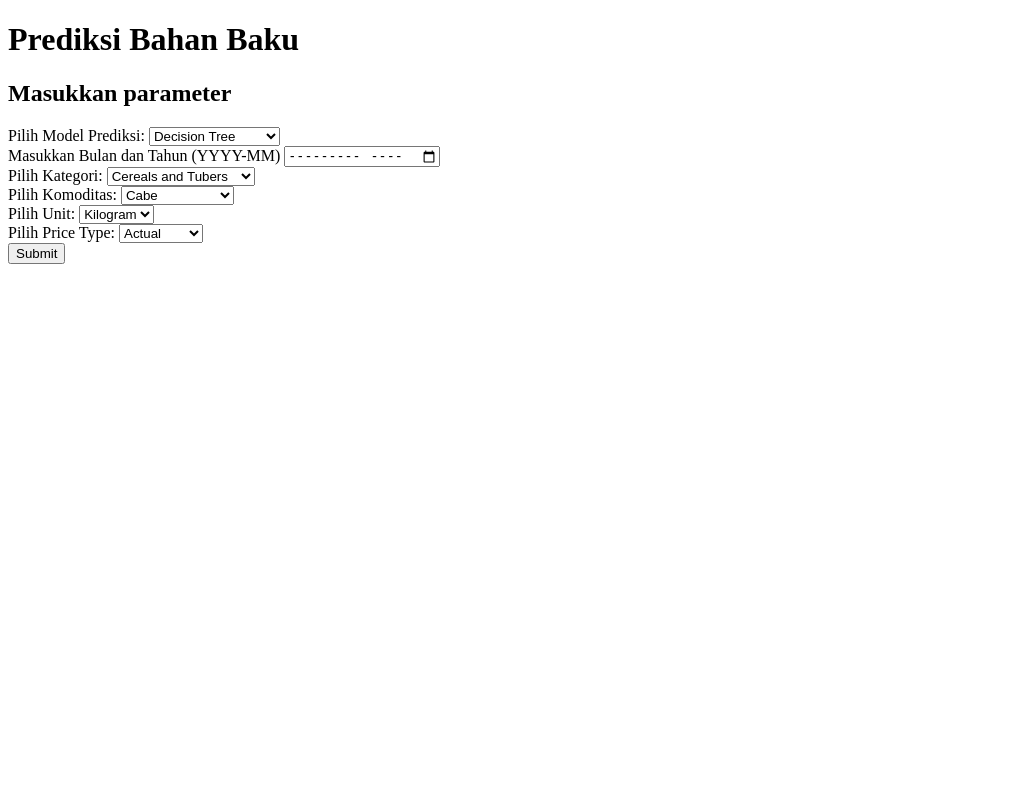
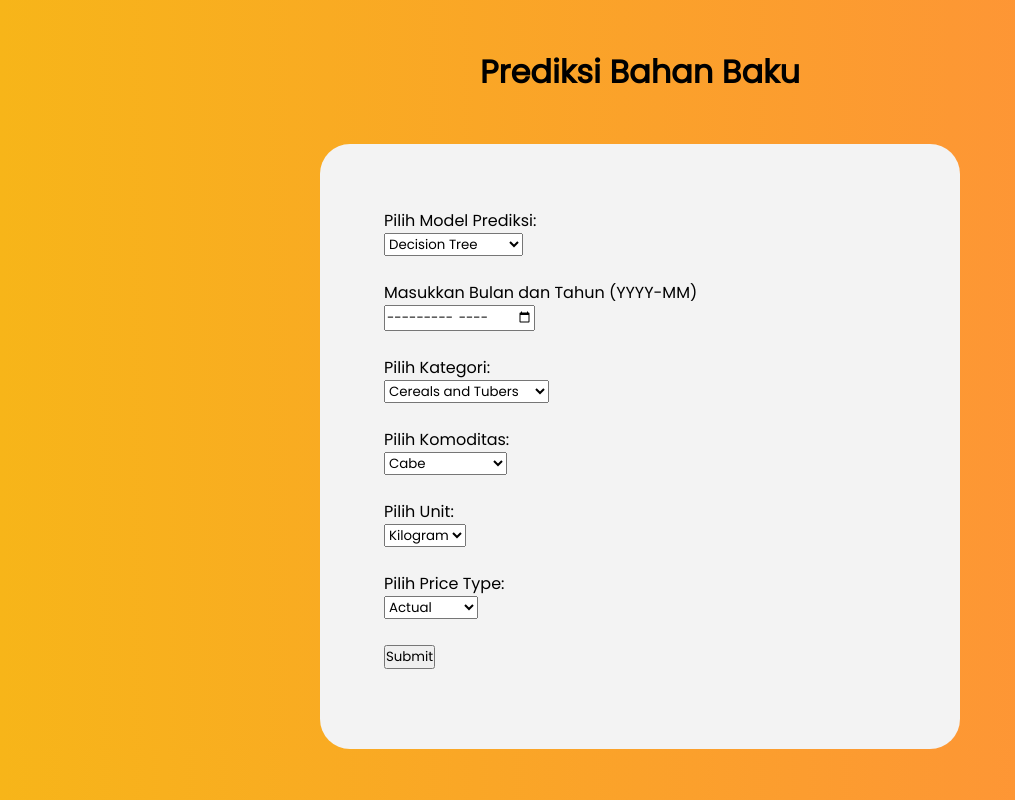
Before and after one commit to fabiansdp/Prediksi-Harga-Bahan, a Flask app: page / in a window 1280 px wide. Shown: the whole page, without its empty margins (0-1015 px from the left). Run offline with Flask 2, Linux system fonts and the light colour scheme.

Commit message:
add styling

```diff
--- /dev/null
+++ b/static/styles/index.css
@@ -0,0 +1,44 @@
+@import url('https://fonts.googleapis.com/css2?family=Inter:wght@300;400;500;600;700&family=Poppins&display=swap');
+
+* {
+  margin: 0;
+  padding: 0;
+  box-sizing: border-box;
+  font-family: 'Poppins', sans-serif;
+}
+
+body {
+  background: linear-gradient(90deg, rgba(247,181,25,1) 0%, rgba(255,142,60,1) 100%);
+}
+
+main {
+  display: flex;
+  justify-content: center;
+  flex-direction: column;
+  align-items: center;
+}
+
+header {
+  text-align: center;
+  padding: 1rem;
+  margin: 2rem 0;
+}
+
+#form {
+  width: 50%;
+  max-width: 50rem;
+  padding: 4rem;
+  background-color: #f3f3f3;
+  border-radius: 30px;
+}
+
+#price-container {
+  margin-top: 1rem;
+}
+
+.form-input {
+  display: flex;
+  flex-direction: column;
+  align-items: flex-start;
+  margin-bottom: 1.5rem;
+}
--- a/templates/index.html
+++ b/templates/index.html
@@ -4,14 +4,16 @@
     <meta charset="UTF-8">
     <meta http-equiv="X-UA-Compatible" content="IE=edge">
     <meta name="viewport" content="width=device-width, initial-scale=1.0">
+    <link rel="stylesheet" href="{{ url_for('static',filename='styles/index.css') }}">
     <title>Prediksi Harga Bahan Baku</title>
 </head>
 <body>
+    <header>
+        <h1>Prediksi Bahan Baku</h1>
+    </header>
     <main>
-        <h1>Prediksi Bahan Baku</h1>
         <form id="form">
-            <h2>Masukkan parameter</h2>
-            <div class="select-model">
+            <div class="form-input">
                 <label for="model">Pilih Model Prediksi:</label>
                 <select name="model" id="model" required>
                     <option value="decision_tree">Decision Tree</option>
@@ -19,12 +21,12 @@
                     <option value="random_forest">Random Forest</option>
                 </select>
             </div>
-            <div>
-                <label for="">Masukkan Bulan dan Tahun (YYYY-MM)</label>
+            <div class="form-input">
+                <label for="monthyear">Masukkan Bulan dan Tahun (YYYY-MM)</label>
                 <input type="month" id="monthyear" required>
             </div>
-            <div>
-                <label for="">Pilih Kategori:</label>
+            <div class="form-input">
+                <label for="kategori">Pilih Kategori:</label>
                 <select name="kategori" id="kategori" required>
                     <option value="cereals">Cereals and Tubers</option>
                     <option value="meat">Meat, Fish, and Eggs</option>
@@ -35,8 +37,8 @@
                     <option value="veggies">Vegetables and fruits</option>
                 </select>
             </div>
-            <div>
-                <label for="">Pilih Komoditas:</label>
+            <div class="form-input">
+                <label for="komoditas">Pilih Komoditas:</label>
                 <select name="komoditas" id="komoditas" required>
                     <option value="chili">Cabe</option>
                     <option value="eggs">Telur</option>
@@ -52,24 +54,24 @@
                     <option value="vegetable-oil">Minyak Goreng</option>
                 </select>
             </div>
-            <div>
-                <label for="">Pilih Unit:</label>
+            <div class="form-input">
+                <label for="unit">Pilih Unit:</label>
                 <select name="unit" id="unit" required>
                     <option value="kg">Kilogram</option>
                     <option value="g">Gram</option>
                     <option value="l">Liter</option>
                 </select>
             </div>
-            <div>
-                <label for="">Pilih Price Type:</label>
+            <div class="form-input">
+                <label for="pricetype">Pilih Price Type:</label>
                 <select name="pricetype" id="pricetype" required>
                     <option value="actual">Actual</option>
                     <option value="aggregate">Aggregate</option>
                 </select>
             </div>
             <input type="submit">
+            <div id="price-container"></div>
         </form>
-        <div id="price-container"></div>
     </main>
 </body>
 <script>
```
